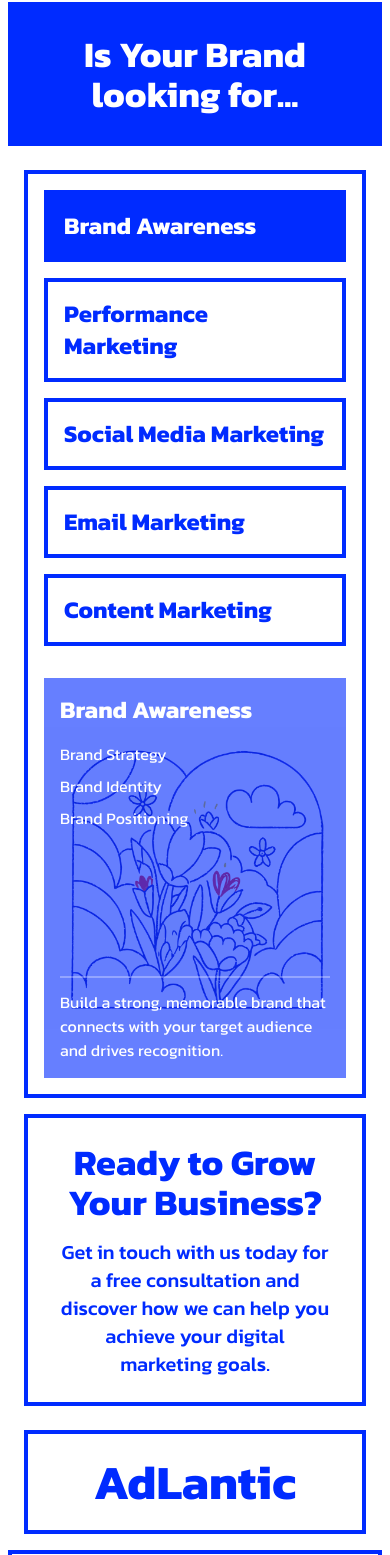
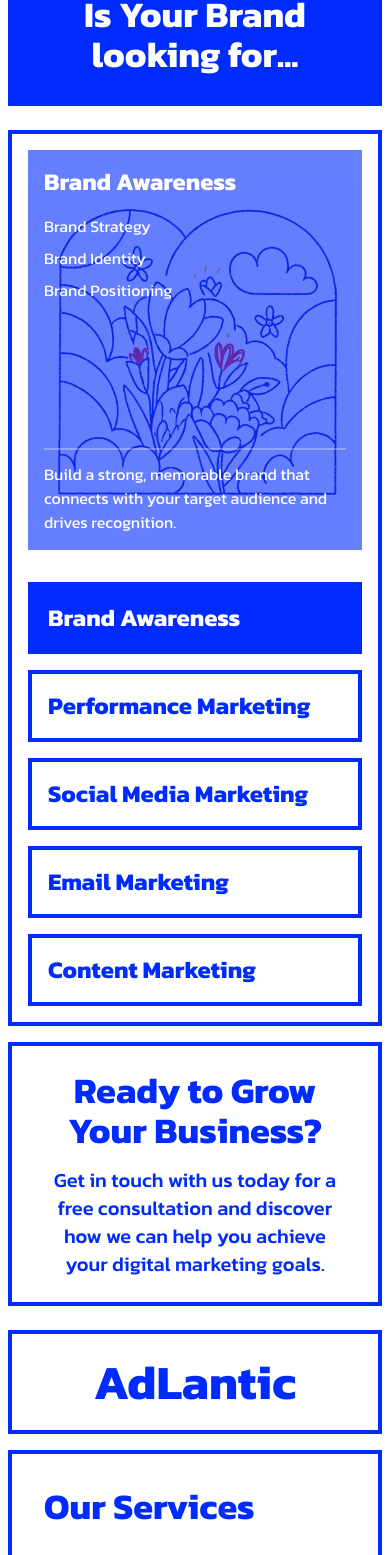
Before and after one commit to awatizetechindia/adlantic-webpage, a Next.js app: page /agency in a window 390 px wide. Shown: the part 3598-5153 px from the top of the page. Built offline with nearby package versions, Linux system fonts and the light colour scheme.

Commit message:
made agency page responsive

```diff
--- a/src/components/Cube/Cube2.tsx
+++ b/src/components/Cube/Cube2.tsx
@@ -7,7 +7,7 @@
 import { OrbitControls } from "@react-three/drei";
 import { useFrame } from "@react-three/fiber";
 
-export default function index() {
+export default function CubeComponent() {
   // Add responsive state to track viewport size
   const [cubeSize, setCubeSize] = useState(3.6);
 
--- a/src/components/agency/AchievementsLong.tsx
+++ b/src/components/agency/AchievementsLong.tsx
@@ -24,7 +24,7 @@
       </div>
 
       {/* Achievement Cards */}
-      <div className="space-y-4 md:space-y-6 px-4 md:px-0">
+      <div className="space-y-4 md:space-y-6">
         {achievements.map((achievement, index) => (
           <div
             key={index}
--- a/src/components/agency/Attention.tsx
+++ b/src/components/agency/Attention.tsx
@@ -24,7 +24,7 @@
         </h1>
       </div>
 
-      <div className="px-4 md:px-0">
+      <div className="">
         <div className="grid grid-cols-1 md:grid-cols-2 border-4 border-primary">
           <div className="h-full flex flex-col justify-between p-4 gap-4">
             {services.map((service, index) => (
@@ -44,7 +44,7 @@
             ))}
           </div>
 
-          <div className="relative p-4">
+          <div className="relative p-4 order-first">
             <div className="h-[400px] md:h-full w-full relative">
               <Image
                 src={selectedService.image}
--- a/src/components/agency/CTA.tsx
+++ b/src/components/agency/CTA.tsx
@@ -24,7 +24,7 @@
 
 const CTA = () => {
   return (
-    <div className="space-y-6 md:space-y-12 px-4 md:px-0">
+    <div className="space-y-6 md:space-y-12">
       <ReadyToGrow />
       <AdLanticLogo />
     </div>
```
